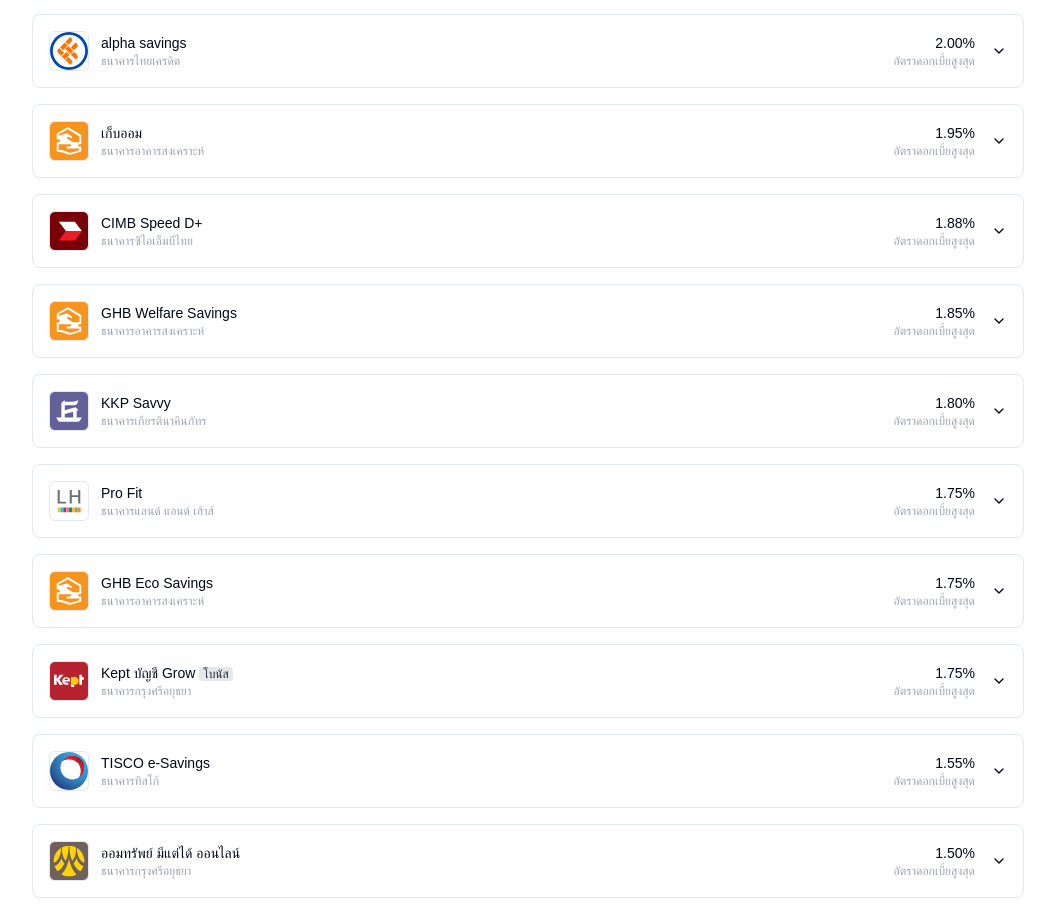
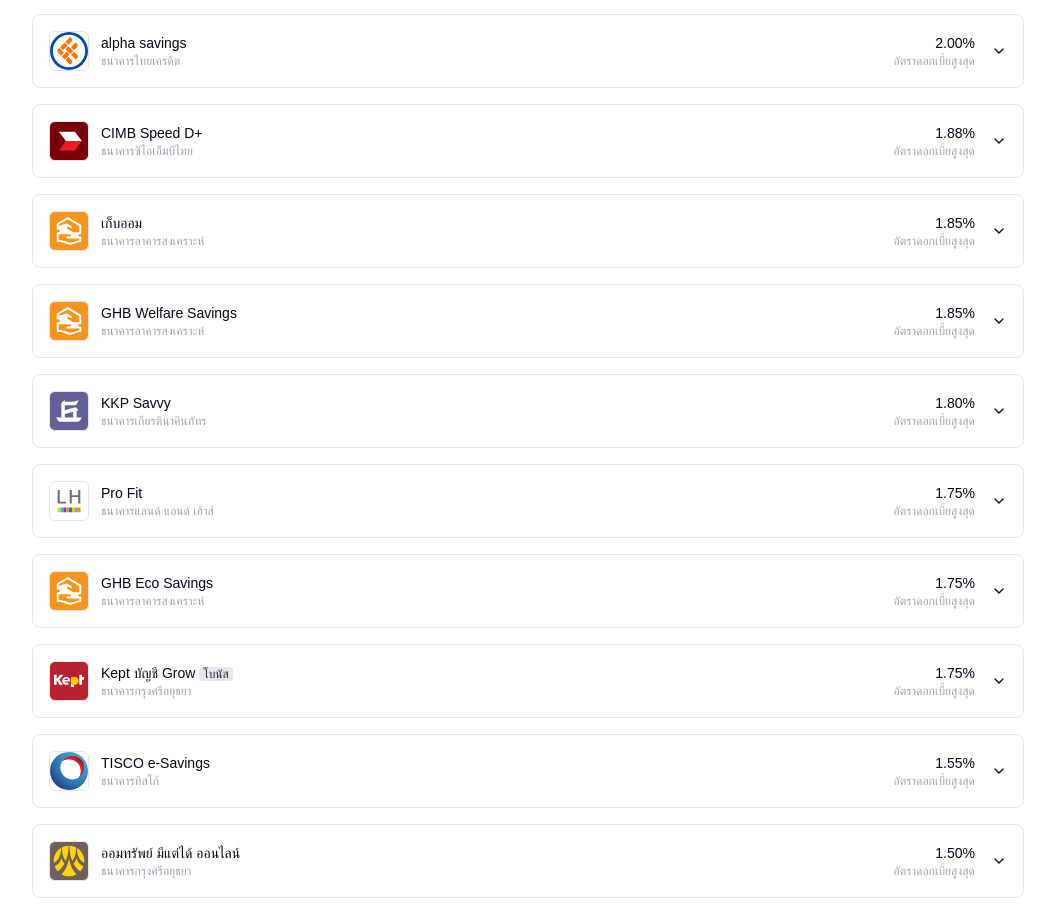
Before and after one commit to iamprompt/money-growth, a Next.js app: page / in a window 1280 px wide. Shown: the part 810-1722 px from the top of the page, without its empty margins (112-1167 px from the left). Built offline with nearby package versions, Linux system fonts and the light colour scheme.

Commit message:
Update accounts.ts

```diff
--- a/src/data/accounts.ts
+++ b/src/data/accounts.ts
@@ -162,7 +162,7 @@
       ],
       documents: [],
       openAccountChannels: [{ type: Channel.APP, key: 'lhb_you' }],
-      openAccountStatus: false,
+      openAccountStatus: true,
     },
   ],
   [BankCode.KKP]: [
@@ -307,8 +307,8 @@
       shortName: 'เก็บออม',
       interestMethod: InterestMethod.WHOLE,
       interestRates: [
-        { min: 0, max: 200000, rate: 1.95 },
-        { min: 200000, max: Infinity, rate: 0.45 },
+        { min: 0, max: 200000, rate: 1.85 },
+        { min: 200000, max: Infinity, rate: 0.35 },
       ],
       documents: [
         {
@@ -317,7 +317,7 @@
         },
         {
           type: DocumentType.SALES_SHEET,
-          url: 'https://www.ghbank.co.th/uploads/product/sale_sheet/19299_4fa46ddd62e2b4ce329ff3318c33226f68cd1219_423.pdf',
+          url: 'https://www.ghbank.co.th/sale_sheet/SB120-11',
         },
       ],
       paydays: [
```
